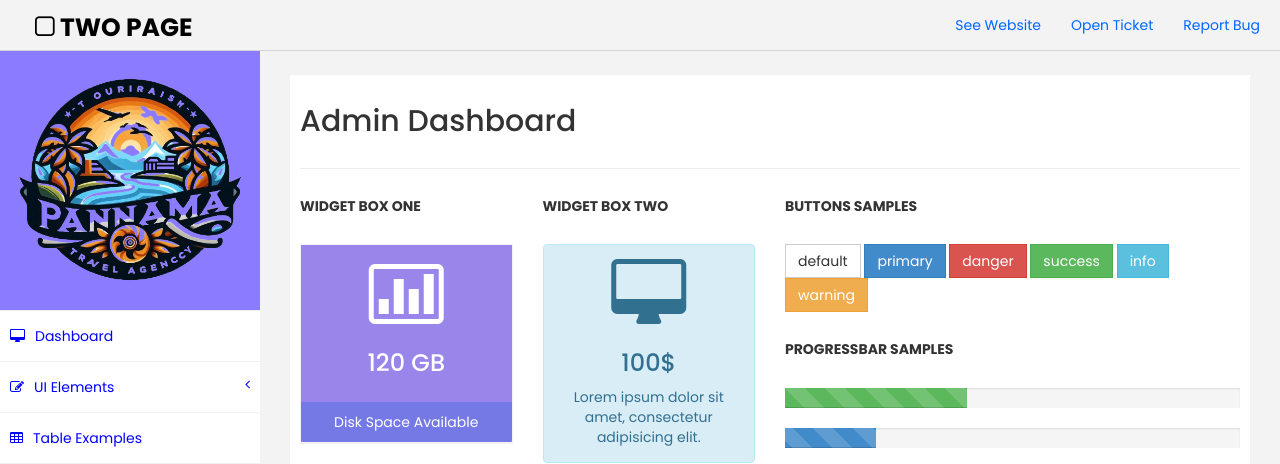
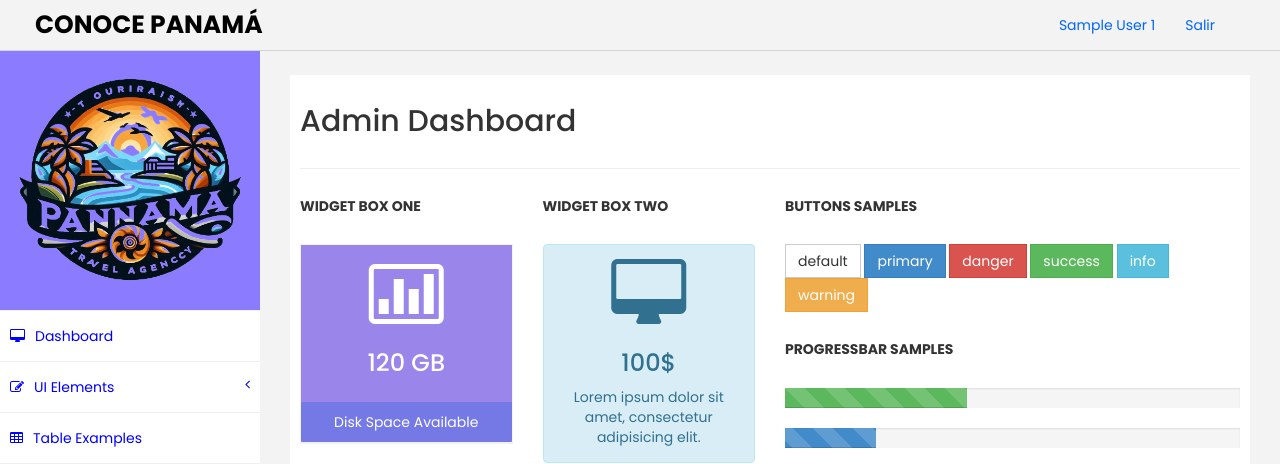
Before and after one commit to David-Josue-Murillo/AgenciaDeViajes_ConocePanama, a PHP site: page /admin.php in a window 1280 px wide. Shown: the top 464 px of the page. Run offline with PHP 8.4, Linux system fonts and the light colour scheme; the visitor is signed in with stand-in values (Sample User, id 1); some libraries are stand-ins or nearby versions.

Commit message:
Agregando Sessiones

```diff
--- a/admin.php
+++ b/admin.php
@@ -67,13 +67,12 @@
                             <span class="icon-bar"></span>
                             <span class="icon-bar"></span>
                         </button>
-                        <a class="navbar-brand" href="#"><i class="fa fa-square-o "></i>&nbsp;TWO PAGE</a>
+                        <a class="navbar-brand" href="#">CONOCE PANAMÁ</a>
                     </div>
                     <div class="navbar-collapse collapse">
-                        <ul class="nav navbar-nav navbar-right">
-                            <li><a href="#">See Website</a></li>
-                            <li><a href="#">Open Ticket</a></li>
-                            <li><a href="#">Report Bug</a></li>
+                        <ul class="nav navbar-nav navbar-right text-center" style="margin-right: 30px;">
+                            <li><a href=""><?php echo $_SESSION['nombre_user'] . ' ' . $_SESSION['apellido_user']; ?></a></li>
+                            <li><a href="#">Salir</a></li>
                         </ul>
                     </div>
 
```
